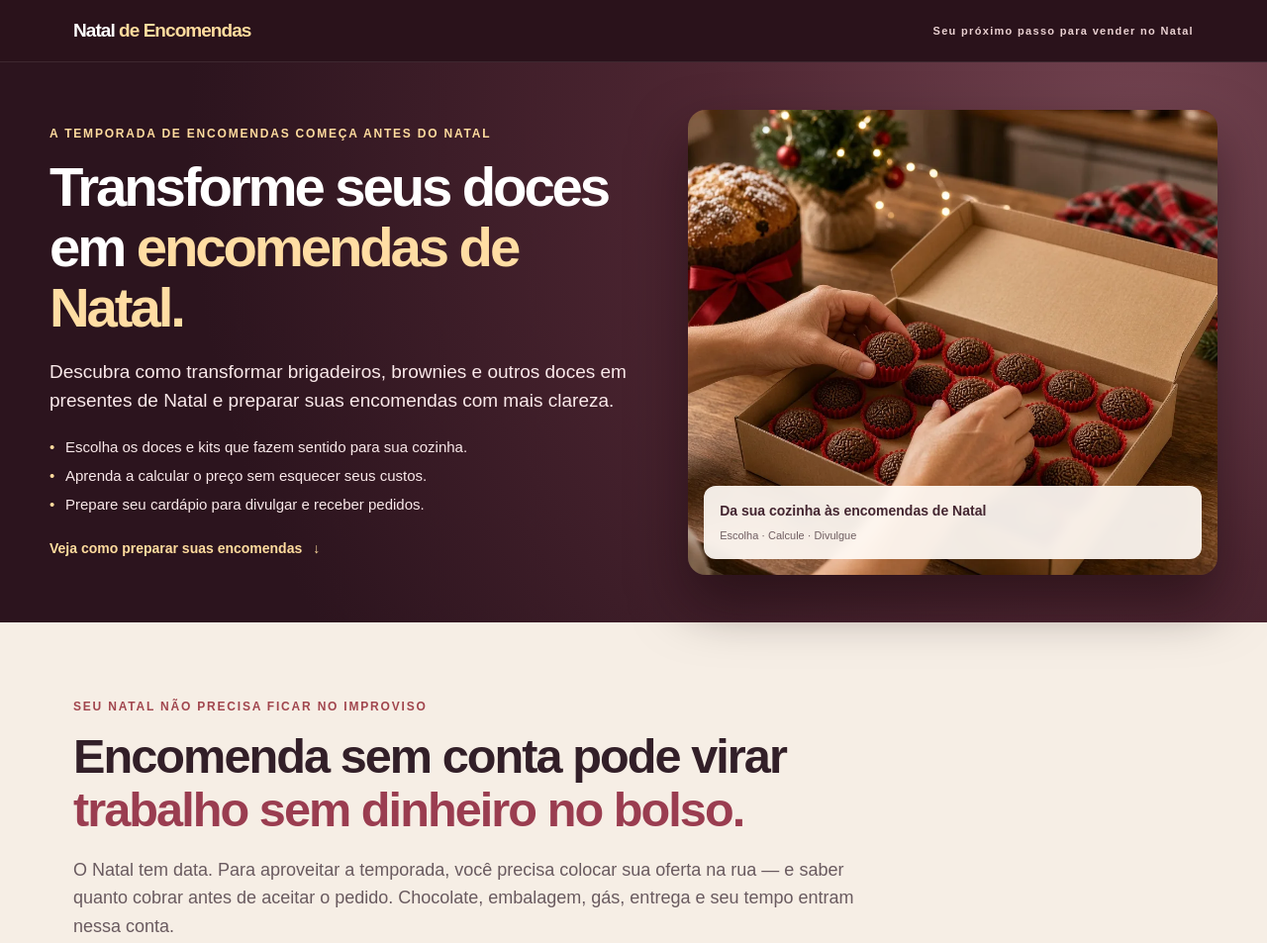
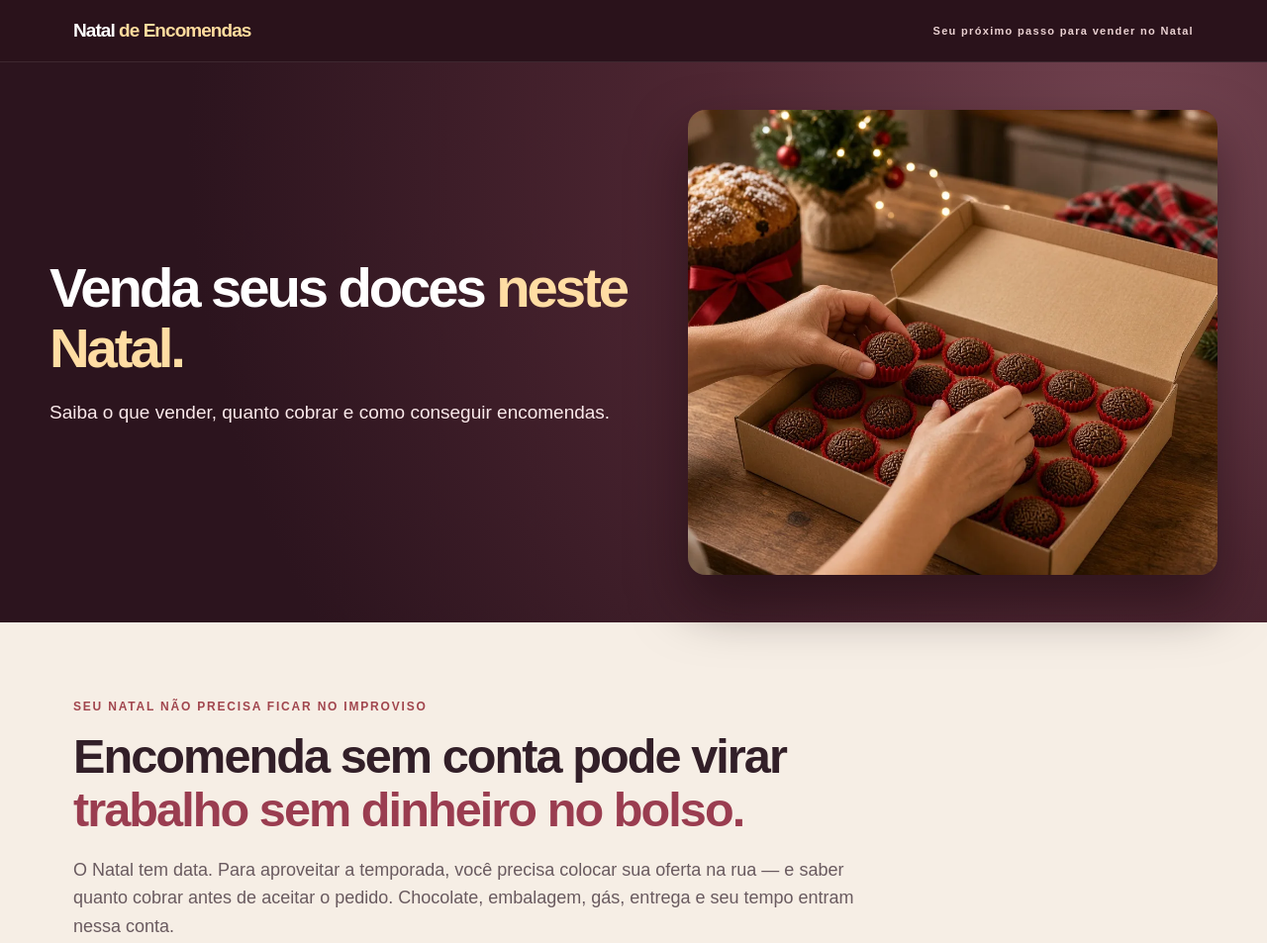
Before and after one commit to agenciablackmambamarketing-cyber/ofertas-escaladas-paginas-, a plain HTML site: page natal-de-encomendas/index.html in a window 1280 px wide. Shown: the top 953 px of the page at 99% size. Drawn offline with Linux system fonts and the light colour scheme.

Commit message:
Natal: simplifica a hero
A abertura passa a ter apenas uma headline direta, uma frase de apoio e a imagem. Remove listas, chamadas adicionais e legenda sobre a imagem, mantendo a oferta após a construção de valor.

Verificações: alteração restrita à hero; sete scripts válidos e oito depoimentos preservados. Aparência em celular físico não verificada.

```diff
--- a/natal-de-encomendas/index.html
+++ b/natal-de-encomendas/index.html
@@ -280,19 +280,11 @@ height="0" width="0" style="display:none;visibility:hidden"></iframe></noscript>
 <main>
 <section class="hero" aria-labelledby="hero-headline"><div class="wrap hero-inner">
 <div class="hero-copy">
-<span class="eyebrow gold">A temporada de encomendas começa antes do Natal</span>
-<h1 id="hero-headline">Transforme seus doces em <em>encomendas de Natal.</em></h1>
-<p class="sub">Descubra como transformar brigadeiros, brownies e outros doces em presentes de Natal e preparar suas encomendas com mais clareza.</p>
-<ul class="hero-points">
-<li>Escolha os doces e kits que fazem sentido para sua cozinha.</li>
-<li>Aprenda a calcular o preço sem esquecer seus custos.</li>
-<li>Prepare seu cardápio para divulgar e receber pedidos.</li>
-</ul>
-<p class="hero-next">Veja como preparar suas encomendas <span aria-hidden="true">↓</span></p>
+<h1 id="hero-headline">Venda seus doces <em>neste Natal.</em></h1>
+<p class="sub">Saiba o que vender, quanto cobrar e como conseguir encomendas.</p>
 </div>
 <figure class="hero-photo">
 <img src="hero-maos.webp" width="1152" height="864" alt="Montagem de uma caixa de brigadeiros com apresentação natalina" fetchpriority="high">
-<figcaption class="expert-ribbon"><div><strong>Da sua cozinha às encomendas de Natal</strong><br><small>Escolha · Calcule · Divulgue</small></div></figcaption>
 </figure>
 </div></section>
 
```
